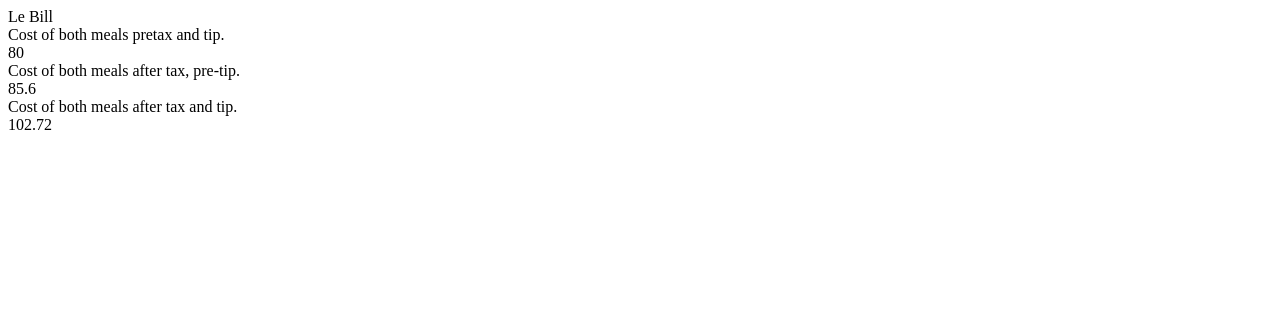
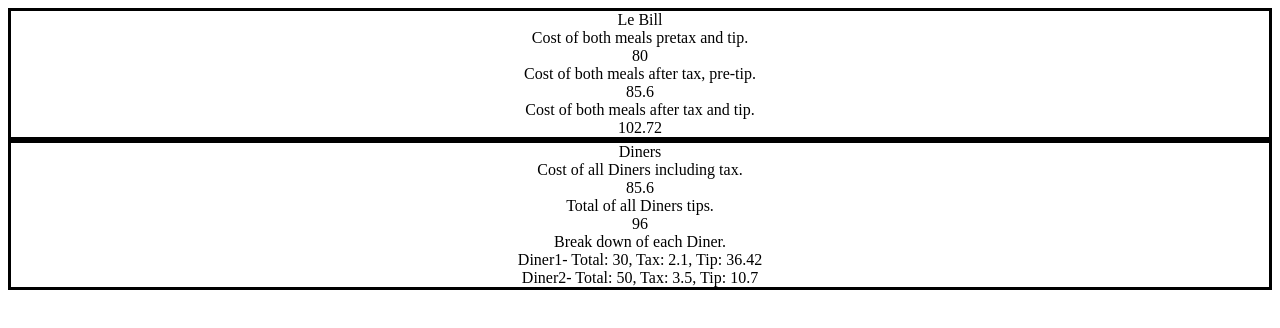
Before and after one commit to Brendonfatland/mealCalculator, a plain HTML site: page index.html in a window 1280 px wide. Drawn offline with nearby package versions, Linux system fonts and the light colour scheme.

Commit message:
added Bill object, added css. Fully function

```diff
--- a/app.js
+++ b/app.js
@@ -5,14 +5,31 @@ this.type = type;
 this.cost = cost;
 };
 //New instance of type Diner object.
-var debby = new Diner("Debby","Steak",50);
-var john = new Diner("John","Lobster", 30);
-var totalCostOfDinnerPreTaxAndTip = john.cost + debby.cost;
+var Debby = new Diner("Debby","Steak",50);
+var John = new Diner("John","Lobster", 30);
+// variables to make printing to dom easier.
+var totalCostOfDinnerPreTaxAndTip = John.cost + Debby.cost;
 var totalCostOfDinnerWithTaxNoTip = totalCostOfDinnerPreTaxAndTip * .07 + totalCostOfDinnerPreTaxAndTip;
 var totalCostOfDinnersTip = totalCostOfDinnerWithTaxNoTip * .20 + totalCostOfDinnerWithTaxNoTip ;
-//Add two object costs together. Place in inner html of cost id.
+//targets ElementbyId inserting variable.
 document.getElementById("cost").innerHTML = totalCostOfDinnerPreTaxAndTip;
-//Calculates a 7% sales tax. Adds to tip id.
 document.getElementById("tax").innerHTML = totalCostOfDinnerWithTaxNoTip;
-//asdf
 document.getElementById("tip").innerHTML = totalCostOfDinnersTip;
+//Constructor function defining Bill template.
+var Bill = function(name, total, tax, tip){
+this.name = name;
+this.total = total;
+this.tax = tax;
+this.tip = tip;
+};
+var Diner1 = new Bill ("Diner1", 30, 2.1, 36.42);
+var Diner2 = new Bill ("Diner2", 50, 3.5, 10.7);
+//targets ElementbyId inserting variable.
+var totalOfAllDiners = Diner1.total + Diner2.total;
+var totalOfAllDinersIncludingTax = totalOfAllDiners * .07 + totalOfAllDiners;
+var totalDinerTips = totalOfAllDiners * .20 + totalOfAllDiners;
+var printBreakdownForEachDiner = Diner1.name + "- Total: " + Diner1.total + ", Tax: " + Diner1.tax + ", Tip: " + Diner1.tip + "</br>" + Diner2.name +"- Total: " + Diner2.total + ", Tax: " + Diner2.tax + ", Tip: " + Diner2.tip  ;
+//targets ElementbyId inserting variable.
+document.getElementById("totalDiners").innerHTML = totalOfAllDinersIncludingTax;
+document.getElementById("totalTips").innerHTML = totalDinerTips;
+document.getElementById("totalBreakdown").innerHTML = printBreakdownForEachDiner;
--- a/index.html
+++ b/index.html
@@ -3,10 +3,11 @@
   <head>
     <meta charset="utf-8" content="meal calculator. Practicing Javascript inheritance. Objects, inheritance, prototype, etc.">
     <title>Meal Calculator</title>
+    <link rel="stylesheet" type="text/css" href="main.css">
 
   </head>
   <body>
-    <div class="container">
+    <div class="containerBill">
       <header> Le Bill</header>
       <div id="textCost"> Cost of both meals pretax and tip.
         <div id="cost"></div>
@@ -18,6 +19,18 @@
         <div id="tip"></div>
       </div>
     </div>
+    <div class="containerDiner">
+      <header> Diners</header>
+      <div id="totalOfAllDiners"> Cost of all Diners including tax.
+        <div id="totalDiners"></div>
+      </div>
+      <div id="totalOfDinersTips"> Total of all Diners tips.
+        <div id="totalTips"></div>
+      </div>
+      <div id="dinersBreakdown"> Break down of each Diner.
+        <div id="totalBreakdown"></div>
+      </div>
+    </div>
 
 
     <script src="https://ajax.googleapis.com/ajax/libs/jquery/3.1.0/jquery.min.js"></script>
--- a/main.css
+++ b/main.css
@@ -0,0 +1,9 @@
+.containerBill{
+text-align: center;
+border: solid black;
+}
+
+.containerDiner{
+text-align: center;
+border: solid black;
+}
```
